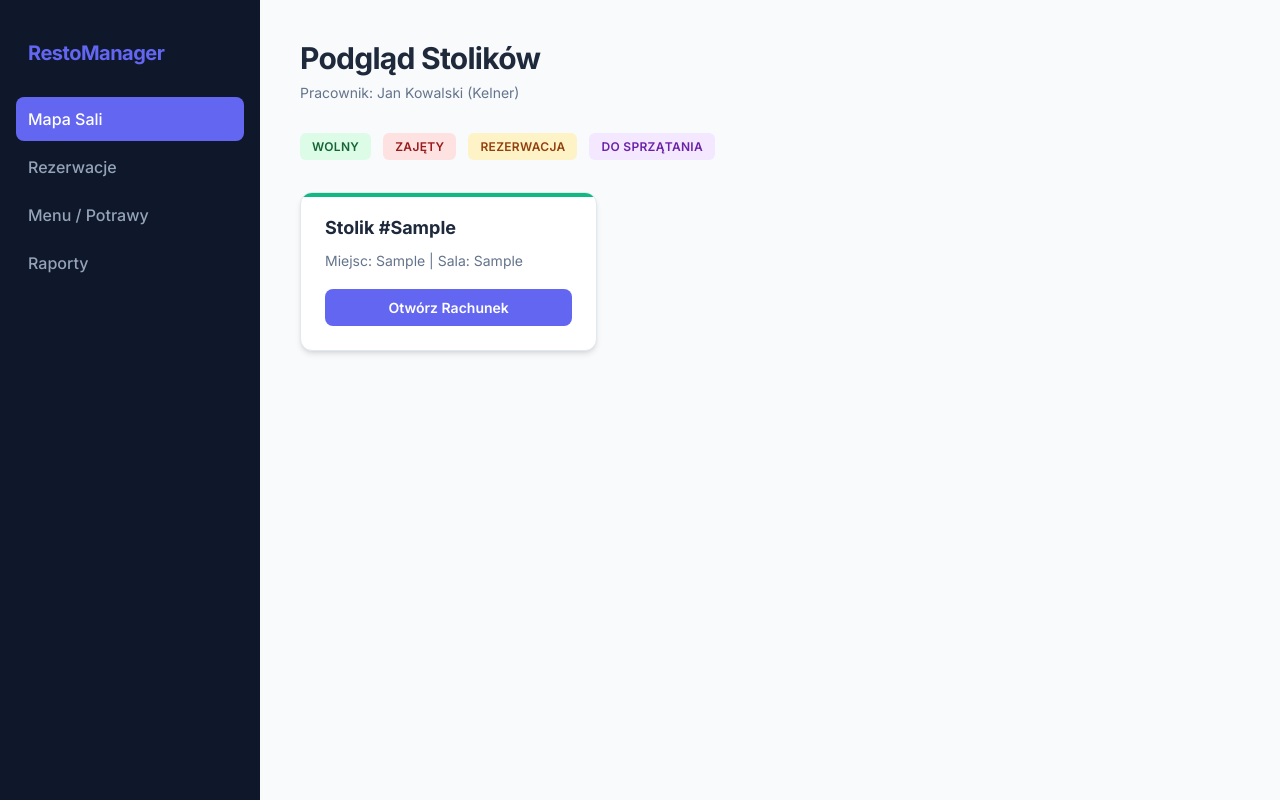
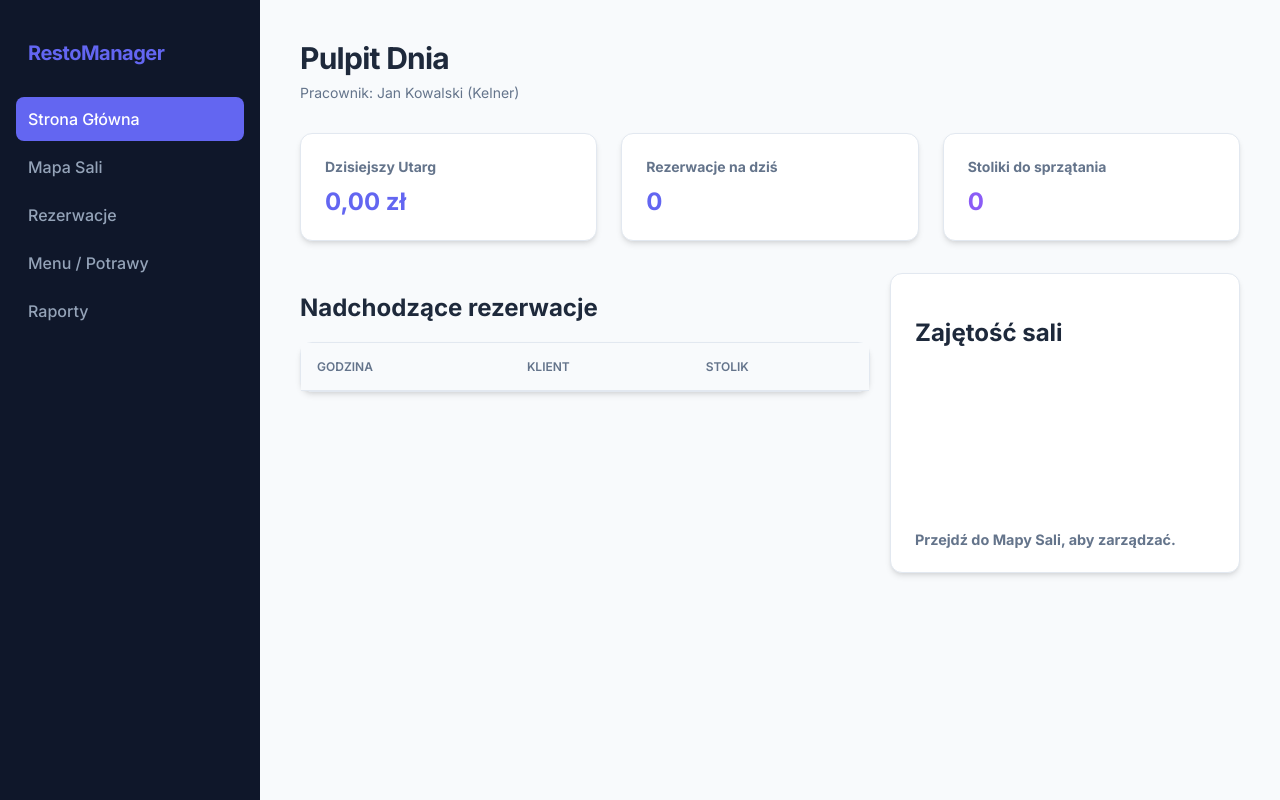
Before and after one commit to emilgorski6-dev/Zarz-dzanie_Rezerwacjami_i_Zam-wieniami_Restauracja, a PHP site: page / in a window 1280 px wide. Run offline with PHP 8.4, Linux system fonts and the light colour scheme; tables that the repository leaves empty or names only in its code hold one stand-in row (values such as "Sample post"); lists and menus that the app fills with data are empty; a map, chart or similar area stays blank.

Commit message:
dalsze wprowadzanie zmian

```diff
--- a/index.php
+++ b/index.php
@@ -1,13 +1,9 @@
-<?php
-// Wczytujemy Twoje połączenie mysqli_connect
-include 'connect.php';
-?>
+<?php include 'connect.php'; ?>
 <!DOCTYPE html>
 <html lang="pl">
 <head>
     <meta charset="UTF-8">
-    <meta name="viewport" content="width=device-width, initial-scale=1.0">
-    <title>RestoManager - Panel Obsługi</title>
+    <title>RestoManager - Pulpit</title>
     <link rel="stylesheet" href="style.css">
 </head>
 <body>
@@ -15,7 +11,8 @@ include 'connect.php';
         <nav class="sidebar">
             <h2>RestoManager</h2>
             <ul>
-                <li><a href="index.php" class="active">Mapa Sali</a></li>
+                <li><a href="index.php" class="active">Strona Główna</a></li>
+                <li><a href="mapa.php">Mapa Sali</a></li>
                 <li><a href="rezerwacje.php">Rezerwacje</a></li>
                 <li><a href="menu.php">Menu / Potrawy</a></li>
                 <li><a href="raporty.php">Raporty</a></li>
@@ -24,42 +21,84 @@ include 'connect.php';
 
         <main class="content">
             <header>
-                <h1>Podgląd Stolików</h1>
+                <h1>Pulpit Dnia</h1>
                 <div class="user-info">Pracownik: Jan Kowalski (Kelner)</div>
             </header>
 
-            <div class="legend">
-                <span class="status wolny">Wolny</span>
-                <span class="status zajety">Zajęty</span>
-                <span class="status zarezerwowany">Rezerwacja</span>
-                <span class="status do-sprzatania">Do sprzątania</span>
-            </div>
+            <?php
+            // 1. Statystyki ogólne
+            $today = date('Y-m-d');
 
-            <section class="tables-grid">
-                <?php
-                // Pobieranie danych o stolikach zgodnie ze schematem
-                $sql = "SELECT id_stolik, nr_stolika, na_ile_osob, sala, status_stolika FROM stolik";
-                $result = mysqli_query($con, $sql);
+            // Dzisiejszy utarg (z opłaconych rachunków)
+            $sql_rev = "SELECT SUM(Wartość_calkowita) as suma FROM Rachunek WHERE DATE(Czas_utworzenia) = '$today' AND Status_rachunku = 'oplacony'";
+            $res_rev = mysqli_query($con, $sql_rev);
+            $rev = mysqli_fetch_assoc($res_rev)['suma'] ?? 0;
 
-                if ($result && mysqli_num_rows($result) > 0) {
-                    while($row = mysqli_fetch_assoc($result)) {
-                        // Tworzymy kartę stolika. Klasa CSS zależy od 'status_stolika'
-                        echo '<div class="table-card ' . htmlspecialchars($row['status_stolika']) . '">';
-                        echo '<h3>Stolik #' . htmlspecialchars($row['nr_stolika']) . '</h3>';
-                        echo '<p>Miejsc: ' . htmlspecialchars($row['na_ile_osob']) . ' | Sala: ' . htmlspecialchars($row['sala']) . '</p>';
+            // Liczba dzisiejszych rezerwacji
+            $sql_rez = "SELECT COUNT(*) as ile FROM Rezerwacje WHERE Data_rezerwacji = '$today' AND Status_rezerwacji != 'odwolana'";
+            $res_rez = mysqli_query($con, $sql_rez);
+            $rez_count = mysqli_fetch_assoc($res_rez)['ile'] ?? 0;
 
-                        // Przycisk zmieniający działanie w zależności od statusu
-                        if($row['status_stolika'] == 'wolny') {
-                            echo '<button onclick="location.href=\'zamowienie.php?stolik=' . $row['id_stolik'] . '\'">Otwórz Rachunek</button>';
-                        } else {
-                            echo '<button class="secondary">Szczegóły</button>';
-                        }
-                        echo '</div>';
-                    }
-                } else {
-                    echo "<p>Brak stolików w bazie danych.</p>";
-                }
-                ?>
+            // Stoliki do sprzątania
+            $sql_clean = "SELECT COUNT(*) as ile FROM stolik WHERE Status_stolika = 'do-sprzatania'";
+            $res_clean = mysqli_query($con, $sql_clean);
+            $clean_count = mysqli_fetch_assoc($res_clean)['ile'] ?? 0;
+            ?>
+
+            <section class="stats-cards">
+                <div class="stat-card">
+                    <h3>Dzisiejszy Utarg</h3>
+                    <p><?php echo number_format($rev, 2, ',', ' '); ?> zł</p>
+                </div>
+                <div class="stat-card">
+                    <h3>Rezerwacje na dziś</h3>
+                    <p><?php echo $rez_count; ?></p>
+                </div>
+                <div class="stat-card">
+                    <h3>Stoliki do sprzątania</h3>
+                    <p style="color: var(--info);"><?php echo $clean_count; ?></p>
+                </div>
+            </section>
+
+            <section class="dashboard-lists" style="display: flex; gap: 20px; margin-top: 30px;">
+                <div class="data-table-container" style="flex: 2;">
+                    <h2>Nadchodzące rezerwacje</h2>
+                    <table class="data-table">
+                        <thead>
+                            <tr>
+                                <th>Godzina</th>
+                                <th>Klient</th>
+                                <th>Stolik</th>
+                            </tr>
+                        </thead>
+                        <tbody>
+                            <?php
+                            $sql_list = "SELECT r.Godz_rezerwacji, k.Nazwisko, s.nr_stolika
+                                         FROM Rezerwacje r
+                                         JOIN Klient k ON r.Id_klient = k.Id_klient
+                                         JOIN stolik s ON r.Id_stolik = s.Id_stolik
+                                         WHERE r.Data_rezerwacji = '$today' AND r.Status_rezerwacji = 'potwierdzona'
+                                         ORDER BY r.Godz_rezerwacji ASC LIMIT 5";
+                            $res_list = mysqli_query($con, $sql_list);
+                            while($row = mysqli_fetch_assoc($res_list)) {
+                                echo "<tr>
+                                        <td>".substr($row['Godz_rezerwacji'], 0, 5)."</td>
+                                        <td>".htmlspecialchars($row['Nazwisko'])."</td>
+                                        <td>#".$row['nr_stolika']."</td>
+                                      </tr>";
+                            }
+                            ?>
+                        </tbody>
+                    </table>
+                </div>
+
+                <div class="stat-card" style="flex: 1;">
+                    <h2>Zajętość sali</h2>
+                    <canvas id="occupancyChart" style="max-height: 200px;"></canvas>
+                    <p style="font-size: 0.9em; color: var(--text-muted); margin-top: 10px;">
+                        Przejdź do <strong>Mapy Sali</strong>, aby zarządzać.
+                    </p>
+                </div>
             </section>
         </main>
     </div>
--- a/mapa.php
+++ b/mapa.php
@@ -10,6 +10,7 @@
         <nav class="sidebar">
     <h2>RestoManager</h2>
     <ul>
+        <li><a href="index.php">Strona Główna</a></li>
         <li><a href="mapa.php" class="active">Mapa Sali</a></li>
         <li><a href="rezerwacje.php">Rezerwacje</a></li>
         <li><a href="menu.php">Menu / Potrawy</a></li>
--- a/menu.php
+++ b/menu.php
@@ -10,9 +10,10 @@
         <nav class="sidebar">
             <h2>RestoManager</h2>
             <ul>
+                <li><a href="index.php" class="active">Strona Główna</a></li>
                 <li><a href="mapa.php">Mapa Sali</a></li>
                 <li><a href="rezerwacje.php">Rezerwacje</a></li>
-                <li><a href="menu.php" class="active">Menu / Potrawy</a></li>
+                <li><a href="menu.php">Menu / Potrawy</a></li>
                 <li><a href="raporty.php">Raporty</a></li>
             </ul>
         </nav>
--- a/raporty.php
+++ b/raporty.php
@@ -10,10 +10,11 @@
         <nav class="sidebar">
             <h2>RestoManager</h2>
             <ul>
+                <li><a href="index.php" class="active">Strona Główna</a></li>
                 <li><a href="mapa.php">Mapa Sali</a></li>
                 <li><a href="rezerwacje.php">Rezerwacje</a></li>
                 <li><a href="menu.php">Menu / Potrawy</a></li>
-                <li><a href="raporty.php" class="active">Raporty</a></li>
+                <li><a href="raporty.php">Raporty</a></li>
             </ul>
         </nav>
 
--- a/rezerwacje.php
+++ b/rezerwacje.php
@@ -10,8 +10,9 @@
         <nav class="sidebar">
             <h2>RestoManager</h2>
             <ul>
+                <li><a href="index.php" class="active">Strona Główna</a></li>
                 <li><a href="mapa.php">Mapa Sali</a></li>
-                <li><a href="rezerwacje.php" class="active">Rezerwacje</a></li>
+                <li><a href="rezerwacje.php">Rezerwacje</a></li>
                 <li><a href="menu.php">Menu / Potrawy</a></li>
                 <li><a href="raporty.php">Raporty</a></li>
             </ul>
```
Also changed, not shown: style.css (+116 -0 lines). Lines whose indentation alone changed are shown as unchanged.
